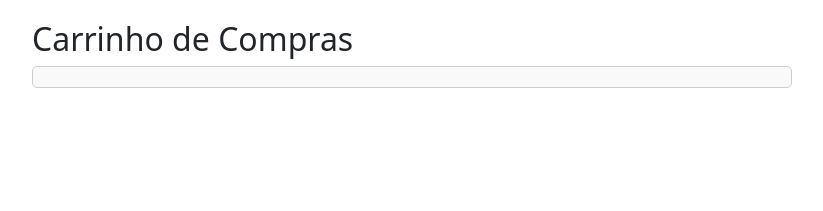
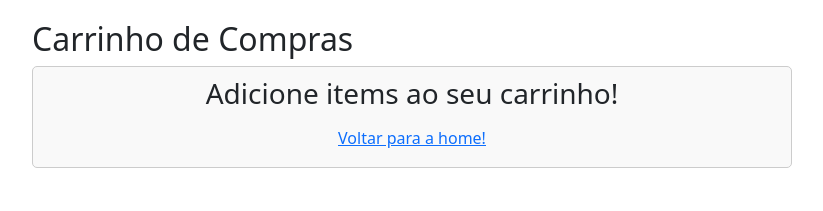
Before and after one commit to RyanGustavoGoncalves/e-commerce-Alpar, a website: page public/cart/index.html in a window 1280 px wide. Shown: the whole page, without its empty margins (228-1051 px from the left). Drawn offline with nearby package versions, Linux system fonts and the light colour scheme; no server answers.

```diff
--- a/public/assets/css/style.css
+++ b/public/assets/css/style.css
@@ -273,14 +273,14 @@
     line-height: 20px;
 }
 
-.filter{
+.filter {
     display: flex;
     justify-content: space-between;
     align-items: center;
     margin-bottom: 1rem;
 }
 
-.filter input{
+.filter input {
     padding: .6rem;
     border-radius: 5px;
     border: 1px solid #ccc;
--- a/public/cart/assets/scripts/main.js
+++ b/public/cart/assets/scripts/main.js
@@ -56,7 +56,6 @@
             return;
         }
         const price = priceProduct - priceCardItem;
-        console.log(price);
         quantity -= 1;
         $scope.updateQuantity(id, quantity, price);
     }
--- a/public/cart/index.html
+++ b/public/cart/index.html
@@ -17,6 +17,10 @@
     <div class="cart-container">
         <h2>Carrinho de Compras</h2>
         <div class="product-card">
+            <div ng-if="cart.length === 0" style="text-align: center;">
+                <h3>Adicione items ao seu carrinho!</h3>
+                <button class="btn btn-link"><a href="../index.html">Voltar para a home!</a></button>
+            </div>
             <div class="d-flex align-items-center" ng-repeat="cartItem in cart">
                 <img src="{{ cartItem.product.imageUrl }}" alt="{{ cartItem.product.name }}" class="product-image">
                 <div class="product-details">
```
Also changed, not shown: 1 other file.
